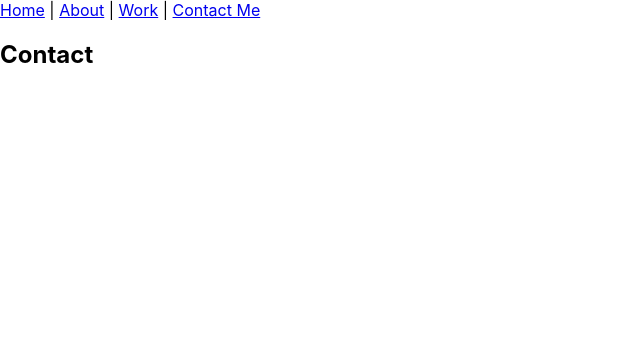
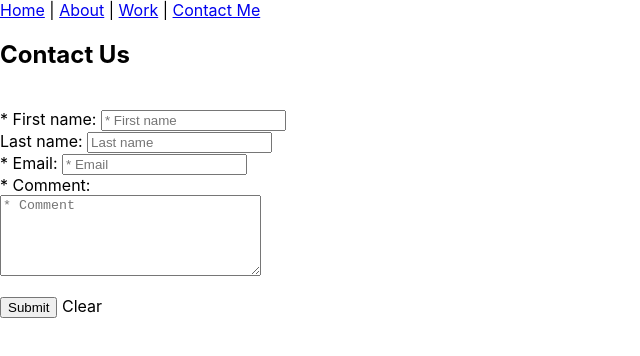
Before and after one commit to NatGallagher/Portfolio, a React (Create React App) app in the folder portfolio/: page /#/contact in a window 1280 px wide. Shown: the top 356 px of the page, without its empty margins (0-640 px from the left). Built offline with nearby package versions, Linux system fonts and the light colour scheme.

Commit message:
contact us page updated

```diff
--- a/portfolio/src/components/Contact.js
+++ b/portfolio/src/components/Contact.js
@@ -1,7 +1,29 @@
 function Contact() {
     return (
         <>
-            <h2>Contact</h2>
+            <>
+        <div>
+          <h2>Contact Us</h2>
+          <div>
+
+          </div>
+          <br/>
+          <form>
+              <div>
+                  <span>* First name: </span> <input type="text" maxLength={25} placeholder="* First name" required/>
+                  <br/>
+                  <span>Last name: </span> <input type="text" maxLength={25} placeholder="Last name"/>
+                  <br/>
+                  <span>* Email: </span> <input type="text" maxLength={100} placeholder="* Email" required/>
+                  <br/>
+                  <span>* Comment: </span>
+                  <br/><textarea rows={5} cols={30} maxLength={100} placeholder="* Comment" required></textarea>
+                  <p></p>
+                  <button>Submit</button> {" "} <a>Clear</a>
+              </div>
+          </form>
+      </div>
+      </>
         </>
     )
 }
```
